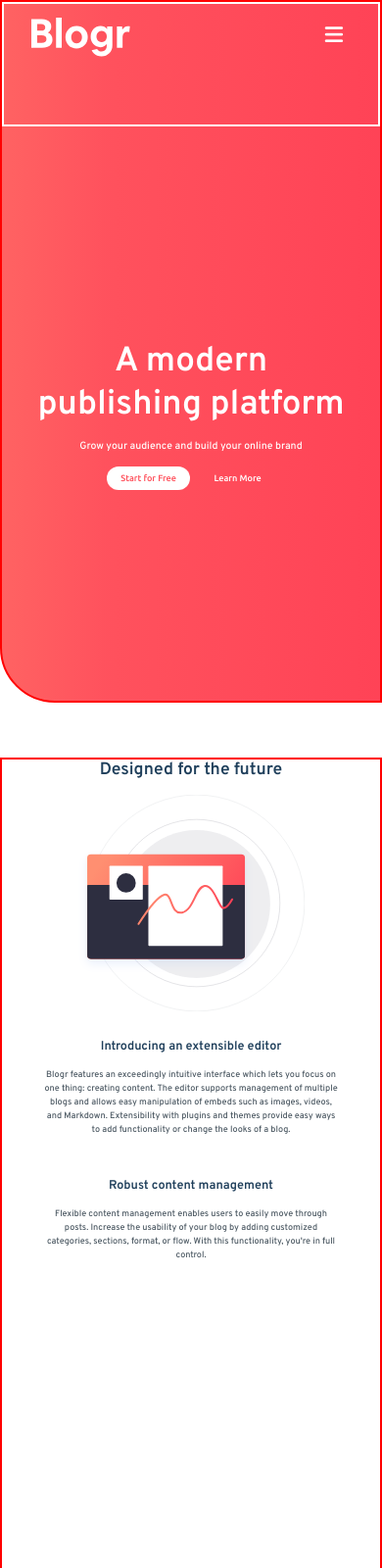
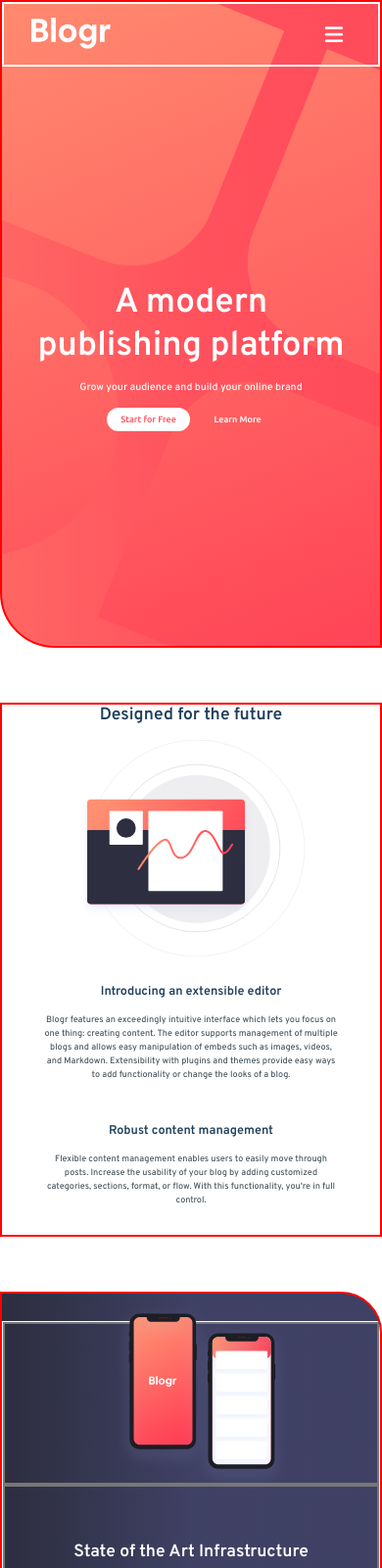
Before and after one commit to Daiveedjay/blogr-page, a plain HTML site: page index.html in a window 390 px wide. Shown: the top 1600 px of the page at 98% size. Drawn offline with Linux system fonts and the light colour scheme.

Commit message:
Still sorting out media queries, with nav still uninteractive

```diff
--- a/css/media.css
+++ b/css/media.css
@@ -86,6 +86,17 @@
 /* TABLET SCREENS */
 /* 700px */
 @media (max-width: 43.75em) {
+  .hero-section {
+    background-image: url("../images/bg-pattern-intro-mobile.svg"),
+      linear-gradient(
+        90deg,
+        var(--hero-gradient-light),
+        var(--primary-color),
+        var(--hero-gradient-dark)
+      );
+    background-size: 300%;
+    background-position: center;
+  }
   .description-section {
     margin: 8rem 0;
   }
@@ -140,6 +151,12 @@
     padding: 0 2rem;
   }
 }
+
+@media (max-width: 43.75em) and (min-height: 51em) {
+  .phones {
+    width: 20rem;
+  }
+}
 /* 600px and below */
 @media (max-width: 37.5em) {
   /* .hero-text-section .hero-lead-text {
@@ -174,11 +191,23 @@
   }
 }
 
+@media (max-width: 34.375em) and (max-width: 45.1em) {
+  .phones {
+    width: 20rem;
+    left: 30%;
+    top: -45%;
+  }
+}
+
 /* 450px */
 @media (max-width: 28.125em) {
   html {
     /* 7px per rem */
     font-size: 43.75%;
+  }
+
+  .hero-section .left-nav .logo img {
+    width: 80%;
   }
 
   .hero-text-section .hero-lead-text {
@@ -195,11 +224,35 @@
     left: 30%;
   }
 }
+
+@media (max-width: 28.125em) and (min-height: 57.16em) {
+  .phones {
+    top: 0%;
+    width: 25rem;
+    left: 30%;
+  }
+}
+@media (max-width: 28.125em) and (max-height: 57.16em) {
+  .phones {
+    top: 0%;
+    width: 25rem;
+    left: 30%;
+  }
+}
 /* 400px */
 @media (max-width: 25em) {
   .hero-text-section .hero-lead-text {
     padding: 0 4rem;
     /* font-size: 4rem; */
+  }
+  .phones {
+    top: -10%;
+  }
+}
+
+@media (max-width: 25.1em) and (max-height: 41.69) {
+  .phones {
+    top: -90%;
   }
 }
 
@@ -208,9 +261,6 @@
   html {
     /* 6px per rem */
     font-size: 37.5%;
-  }
-  .phones {
-    top: -20%;
   }
 }
 /* 320px */
@@ -221,10 +271,21 @@
   }
 
   .description-section {
-    min-height: 90vh;
+    min-height: 70vh;
   }
 
   .phones {
     left: 25%;
   }
 }
+
+/*  Max Height  */
+/* 850px */
+/* @media (min-height: 53.12em) {
+  body {
+    display: none;
+  }
+  .phones {
+    top: 5%;
+  }
+} */
--- a/css/style.css
+++ b/css/style.css
@@ -40,7 +40,14 @@ body {
   max-height: 85vh;
   border-bottom-left-radius: 8rem;
   width: 100%;
-  background-image: url("./images/bg-pattern-intro-desktop"),
+  /* background-image: url("./images/bg-pattern-intro-desktop"),
+    linear-gradient(
+      90deg,
+      var(--hero-gradient-light),
+      var(--primary-color),
+      var(--hero-gradient-dark)
+    ); */
+  background: url("../images/bg-pattern-intro-desktop.svg"),
     linear-gradient(
       90deg,
       var(--hero-gradient-light),
@@ -55,7 +62,7 @@ body {
 
 /* HERO HEADER SECTION STYLING */
 .hero-section .hero-header {
-  height: 15vh;
+  max-height: 15vh;
   border: 2px solid #fff;
 }
 
@@ -158,7 +165,7 @@ body {
 
 /* HERO TEXT SECTION STYLING */
 .hero-text-section {
-  height: 70vh;
+  min-height: 70vh;
   flex-direction: column;
   justify-content: center;
   align-items: center;
@@ -214,8 +221,8 @@ body {
 /* DESIGN SECTION STYLING */
 .description-section {
   margin: 8rem 0;
-  margin-bottom: 12rem;
-  min-height: 100vh;
+  /* margin-bottom: 12rem; */
+  min-height: 50vh;
   border: 2px solid red;
 }
 
@@ -269,7 +276,7 @@ body {
 /* SERVICES SECTION STYLING */
 .services-section {
   margin: 8rem 0;
-  height: 60vh;
+  height: 50vh;
   padding: 4rem 0;
   border: 2px solid red;
   overflow: hidden;
@@ -323,14 +330,6 @@ body {
   z-index: 3;
 }
 
-/* CIRCLES PATTERN IMAGE STYLING */
-.circle-pattern {
-  width: 100%;
-  position: absolute;
-  top: -100%;
-  left: -10%;
-}
-
 /* SERVICES SECTION TEXT AREA STYLING */
 .services-text-area {
   flex-direction: column;
@@ -346,7 +345,7 @@ body {
 
 /* FEATURES SECTION STYLING */
 .features-section {
-  min-height: 70vh;
+  min-height: 50vh;
   margin: 8rem 0;
 }
 
```
Also changed, not shown: index.html (+0 -44 lines).
